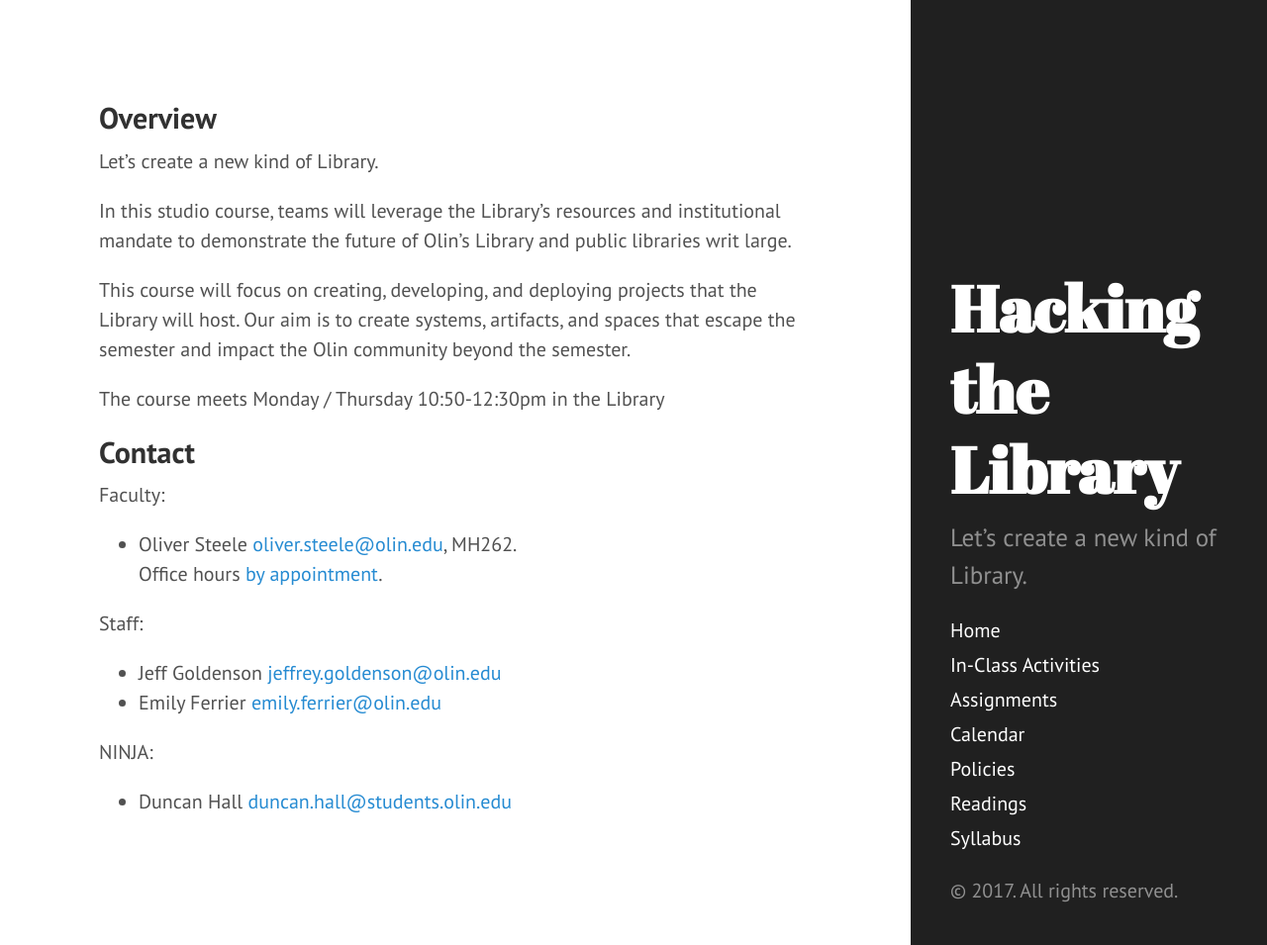
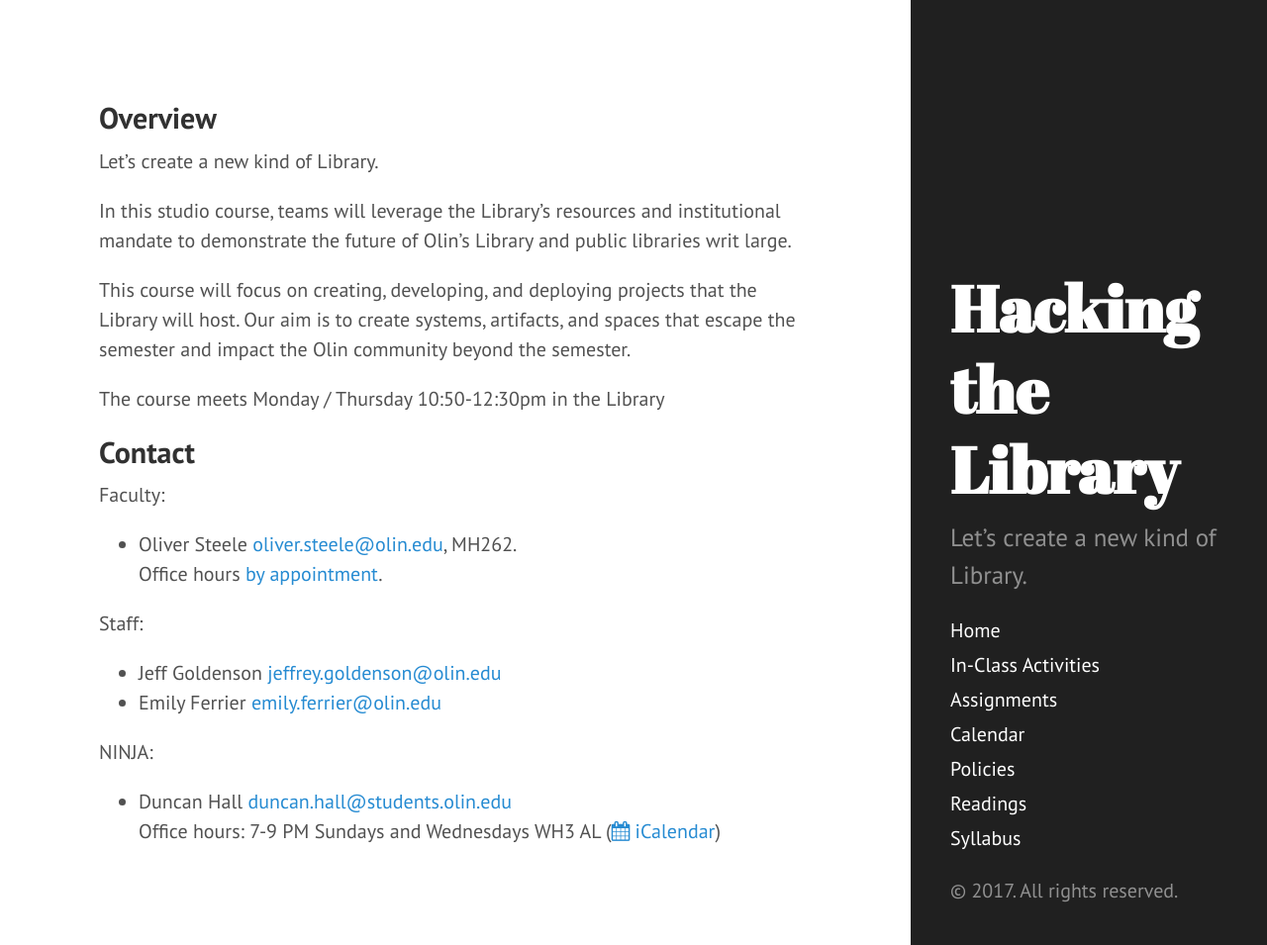
Before and after one commit to osteele/hackingthelibrary.org, a Jekyll site: the page built from index.md, in a window 1280 px wide and 955 px high. Shown: the whole window at 99% size. Built offline with Jekyll 4.4.1, drawn with Linux system fonts in a browser that asks for light colours.

Commit message:
add NINJA hours, and font-awesome icon

```diff
--- a/_includes/head.html
+++ b/_includes/head.html
@@ -19,11 +19,12 @@
   <link rel="stylesheet" href="{{ site.baseurl }}public/css/syntax.css">
   <link rel="stylesheet" href="{{ site.baseurl }}public/css/hyde.css">
   <link rel="stylesheet" href="http://fonts.googleapis.com/css?family=PT+Sans:400,400italic,700|Abril+Fatface">
+  <link rel="stylesheet" href="https://maxcdn.bootstrapcdn.com/font-awesome/4.7.0/css/font-awesome.min.css">
 
   <!-- Icons -->
   <link rel="apple-touch-icon-precomposed" sizes="144x144" href="{{ site.baseurl }}public/apple-touch-icon-144-precomposed.png">
-                                 <link rel="shortcut icon" href="{{ site.baseurl }}public/favicon.ico">
+  <link rel="shortcut icon" href="{{ site.baseurl }}public/favicon.ico">
 
   <!-- RSS -->
-  <link rel="alternate" type="application/rss+xml" title="RSS" href="/atom.xml">
+  <!-- <link rel="alternate" type="application/rss+xml" title="RSS" href="/atom.xml"> -->
 </head>
--- a/index.md
+++ b/index.md
@@ -2,6 +2,7 @@
 layout: default
 title: Hacking the Library
 ---
+
 
 {% if site.categories.announcement %}
 ## Announcements
@@ -28,7 +29,8 @@
 
 Faculty:
 
-* Oliver Steele <oliver.steele@olin.edu>, MH262.<br/>Office hours [by appointment](http://meetme.so/osteele).
+* Oliver Steele <oliver.steele@olin.edu>, MH262.<br/>
+Office hours [by appointment](http://meetme.so/osteele).
 
 Staff:
 
@@ -37,4 +39,6 @@
 
 NINJA:
 
-* Duncan Hall <duncan.hall@students.olin.edu>
+* Duncan Hall <duncan.hall@students.olin.edu><br/>
+Office hours: 7-9 PM Sundays and Wednesdays WH3 AL
+([<i class="fa fa-calendar"></i> iCalendar](webcal://p09-calendars.icloud.com/published/2/0HsmJrKvrRZCQrGupJdLvCGi_CPXDbXA5HFworPq2R6wR4MiDQ9YI7I7lImLsjfBOWL_ntnAvSu2UgbHWy9j-79snfX5BNcKNYJFb6ptsgM))
```
